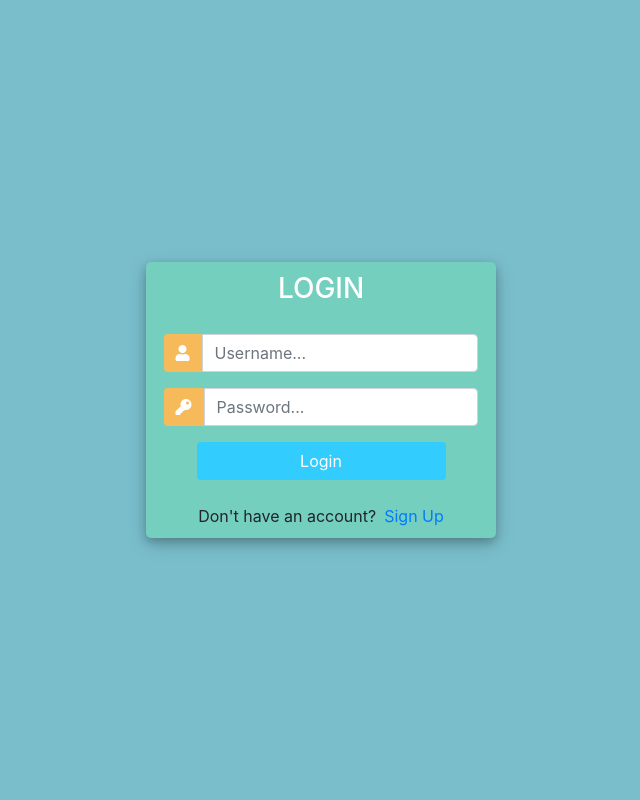
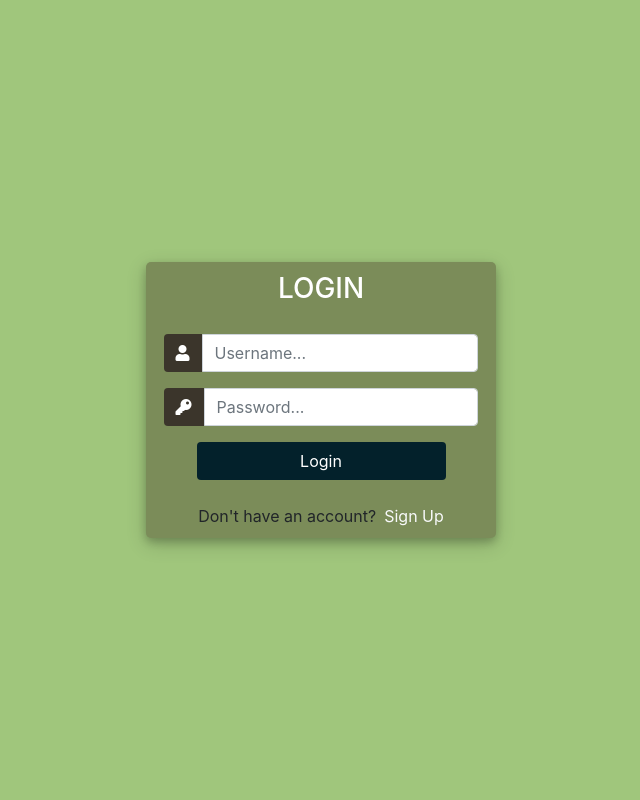
Before and after one commit to divyeshvadher/SocietyEra, a Django app: page /login/ in a window 1280 px wide. Shown: the whole page, without its empty margins (319-959 px from the left). Run offline with Django 4.2, Linux system fonts and the light colour scheme; parts of the project's set-up code (start-up, migrations or seed data) failed here and were passed over; some libraries are stand-ins or nearby versions.

Commit message:
login.html

```diff
--- a/SocietyEra/society_era/portal/templates/login.html
+++ b/SocietyEra/society_era/portal/templates/login.html
@@ -14,13 +14,13 @@
 			margin: 0;
 			padding: 0;
 			height: 100%;
-			background: #7abecc !important;
+			background: #a0c67c !important;
 		}
 		.user_card {
 			width: 350px;
 			margin-top: auto;
 			margin-bottom: auto;
-			background: #74cfbf;
+			background: #7b8c59;
 			position: relative;
 			display: flex;
 			justify-content: center;
@@ -32,7 +32,12 @@
 			border-radius: 5px;
 
 		}
-
+		a {
+			color: #f8f9fa;
+			text-decoration: none;
+			background-color: transparent;
+			-webkit-text-decoration-skip: objects;
+		}
 		.form_container {
 			margin-top: 20px;
 		}
@@ -44,7 +49,7 @@
 
 		.login_btn {
 			width: 100%;
-			background: #33ccff !important;
+			background: #03212b !important;
 			color: white !important;
 		}
 		.login_btn:focus {
@@ -55,7 +60,7 @@
 			padding: 0 2rem;
 		}
 		.input-group-text {
-			background: #f7ba5b !important;
+			background: #3b352b !important;
 			color: white !important;
 			border: 0 !important;
 			border-radius: 0.25rem 0 0 0.25rem !important;
```
